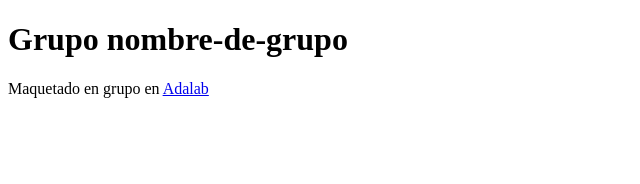
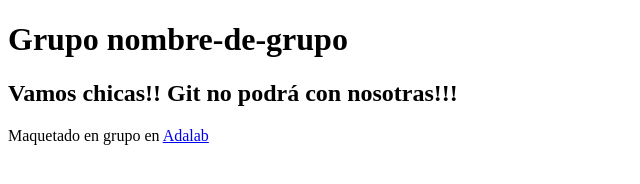
Before and after one commit to sprietoviciana/Repository-pair6, a plain HTML site: page index.html in a window 1280 px wide. Shown: the whole page, without its empty margins (0-640 px from the left). Drawn offline with Linux system fonts and the light colour scheme.

Commit message:
vamos chicas

```diff
--- a/index.html
+++ b/index.html
@@ -13,6 +13,11 @@
     <main>
         <section class="motivacion"></section>
         <section class="contenido"></section>
+
+        <section class="motivacion">
+            <h2>Vamos chicas!! Git no podrá con nosotras!!!</h2>
+        </section>
+
     </main>
     <footer>
         <p>Maquetado en grupo en <a href="http://adalab.es">Adalab</a></p>
```
